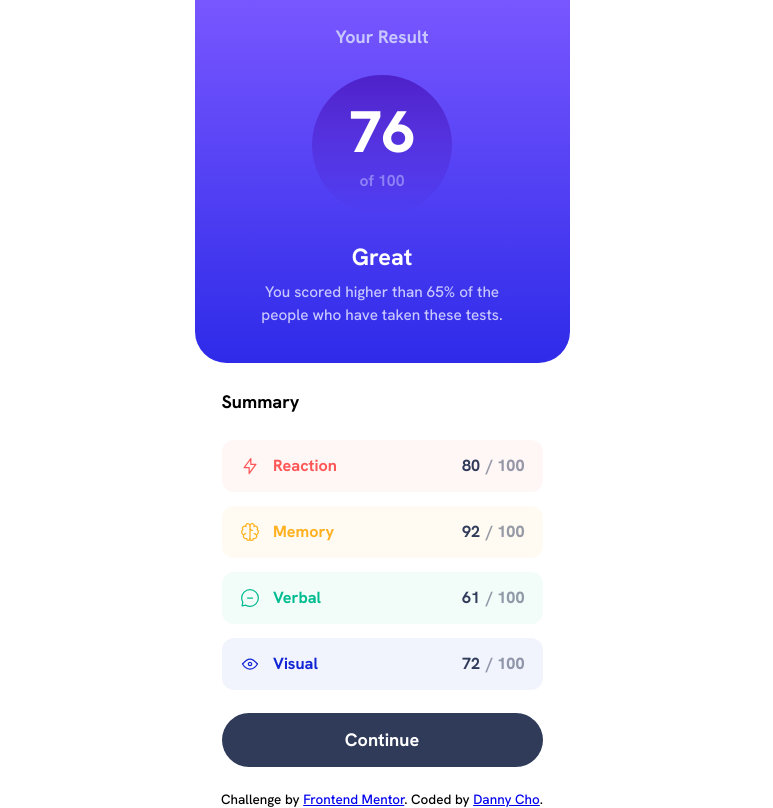
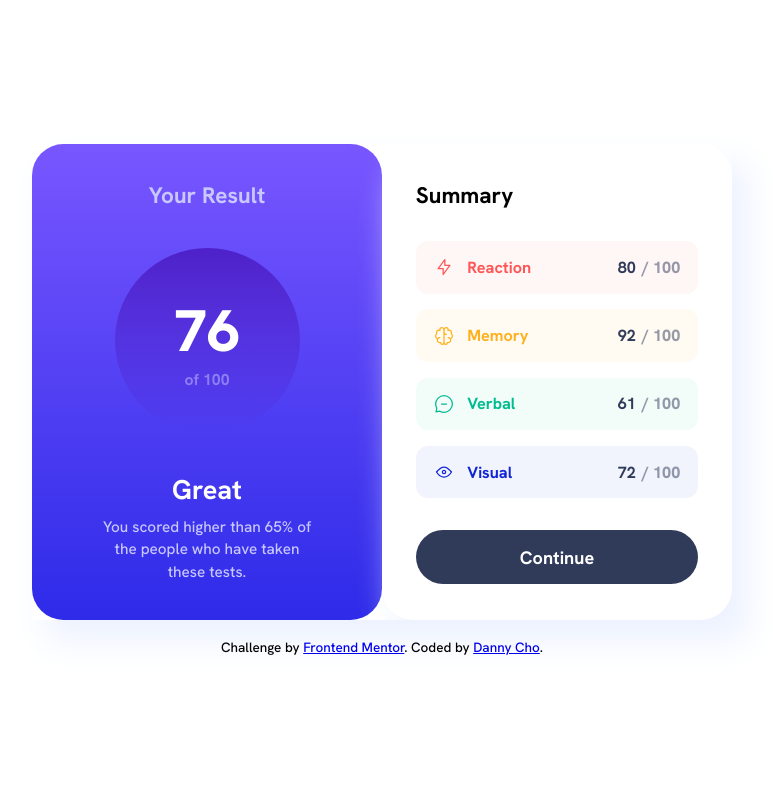
Before and after one commit to danheecho1/FEM_results-summary-component, a plain HTML site: page index.html in a window 1280 px wide. Shown: the whole page, without its empty margins (258-1031 px from the left). Drawn offline with Linux system fonts and the light colour scheme.

Commit message:
Finished media queries for desktop view. Also removed all vertical margins and used paddings or justify-content: space-between instead.

```diff
--- a/style.css
+++ b/style.css
@@ -62,7 +62,7 @@ body {
     width: 140px;
     height: 140px;
     border-radius: 50%;
-    margin: 1.5em auto;
+    margin: 0 auto;
     padding-top: 1em;
 }
 
@@ -98,17 +98,16 @@ body {
 }
 
 .card__summary {
-    padding: 0 1.5em;
-}
-
-.card__summary__heading {
-    margin: 1.5em 0;
+    padding: 1.375em;
+    display: flex;
+    flex-direction: column;
+    gap: 1.375em;
 }
 
 .card__summary__category-div {
     display: flex;
     flex-direction: column;
-    gap: 0.75em;
+    gap: 0.875em;
 }
 
 .card__summary__category-div__first-div {
@@ -211,7 +210,6 @@ body {
     background-color: var(--clr-neut-dark-gray-blue);
     color: var(--clr-neut-white);
     font-weight: var(--fw-bold);
-    margin: 1.25em 0;
 }
 
 .attribution,
@@ -219,3 +217,53 @@ body {
     font-size: 0.75rem;
     text-align: center;
 }
+
+@media screen and (min-width: 1024px) {
+    body {
+        min-height: 100vh;
+        justify-content: center;
+        align-items: center;
+        width: auto;
+        gap: 1rem;
+    }
+    .card {
+        display: grid;
+        grid-template-columns: 1fr 1fr;
+        width: 700px;
+        box-shadow: 15px 20px 35px var(--clr-neut-pale-blue);
+        overflow: hidden;
+    }
+    .card__result {
+        border-radius: 1.75rem;
+        padding: 2em 3.5em;
+        display: flex;
+        flex-direction: column;
+        justify-content: space-between;
+    }
+    .card__result__heading {
+        font-size: 1.25rem;
+    }
+    .card__result__score-div {
+        width: 185px;
+        height: 185px;
+        display: flex;
+        flex-direction: column;
+        justify-content: center;
+        padding-top: 0;
+    }
+    .card__result__comment-div__remark {
+        font-size: 1.5rem;
+    }
+    .card__summary {
+        border-radius: 1.75rem;
+        box-shadow: 15px 20px 35px var(--clr-neut-pale-blue);
+        padding: 2em 1.875em;
+        display: flex;
+        flex-direction: column;
+        gap: 1.75em;
+    }
+    .card__summary__heading {
+        font-size: 1.25rem;
+        margin: 0;
+    }
+}
```
